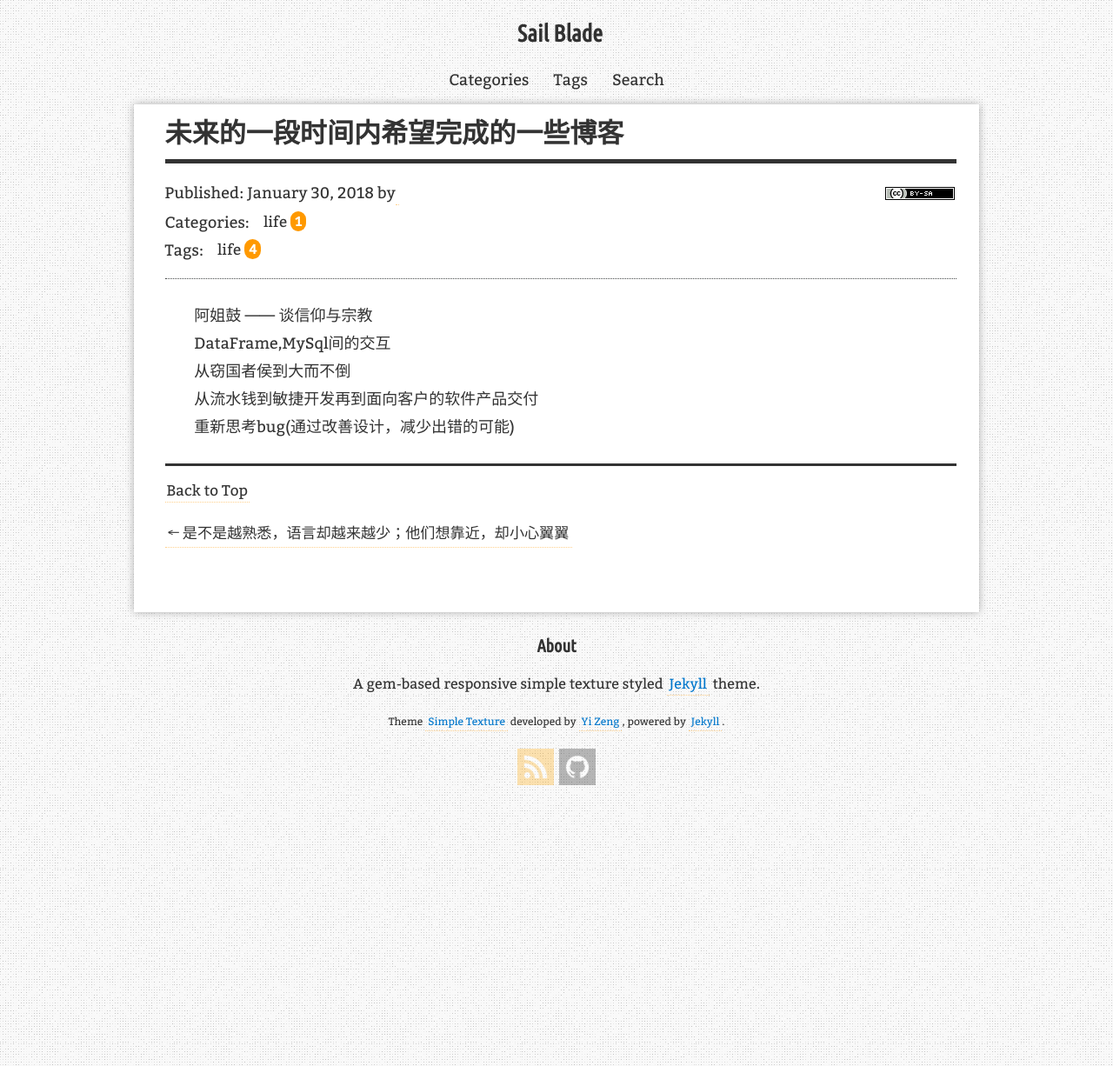
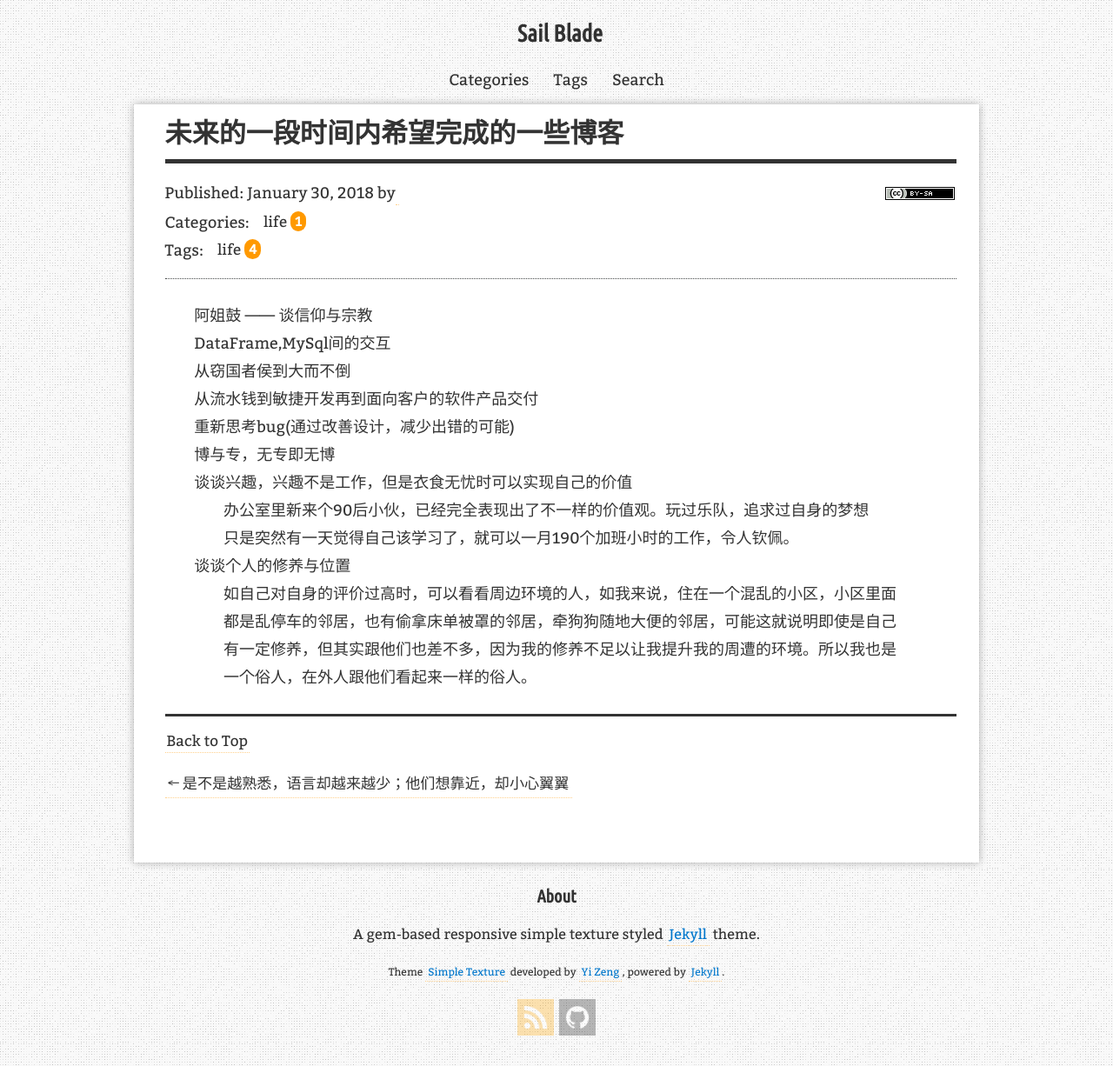
Before and after one commit to SailBlade/sailblade.github.io, a Jekyll site: the page built from _posts/2018-01-30-TodoSomething.md, in a window 1280 px wide. Shown: the whole page at 87% size. Built offline with Jekyll 4.4.1, drawn with Linux system fonts in a browser that asks for light colours; nearby versions of some CDN libraries; comment, search, counter and statistics services are not loaded.

Commit message:
增加一些后续想写的心得

```diff
--- a/_posts/2018-01-30-TodoSomething.md
+++ b/_posts/2018-01-30-TodoSomething.md
@@ -12,3 +12,12 @@ redirect_from:
 &emsp;&emsp;从窃国者侯到大而不倒
 &emsp;&emsp;从流水钱到敏捷开发再到面向客户的软件产品交付
 &emsp;&emsp;重新思考bug(通过改善设计，减少出错的可能)
+&emsp;&emsp;博与专，无专即无博
+&emsp;&emsp;谈谈兴趣，兴趣不是工作，但是衣食无忧时可以实现自己的价值
+&emsp;&emsp;&emsp;&emsp;办公室里新来个90后小伙，已经完全表现出了不一样的价值观。玩过乐队，追求过自身的梦想
+&emsp;&emsp;&emsp;&emsp;只是突然有一天觉得自己该学习了，就可以一月190个加班小时的工作，令人钦佩。
+&emsp;&emsp;谈谈个人的修养与位置
+&emsp;&emsp;&emsp;&emsp;如自己对自身的评价过高时，可以看看周边环境的人，如我来说，住在一个混乱的小区，小区里面
+&emsp;&emsp;&emsp;&emsp;都是乱停车的邻居，也有偷拿床单被罩的邻居，牵狗狗随地大便的邻居，可能这就说明即使是自己
+&emsp;&emsp;&emsp;&emsp;有一定修养，但其实跟他们也差不多，因为我的修养不足以让我提升我的周遭的环境。所以我也是
+&emsp;&emsp;&emsp;&emsp;一个俗人，在外人跟他们看起来一样的俗人。
```
